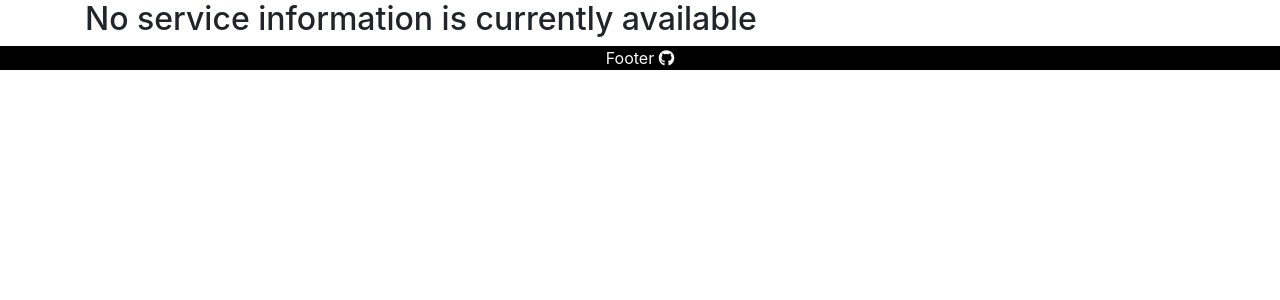
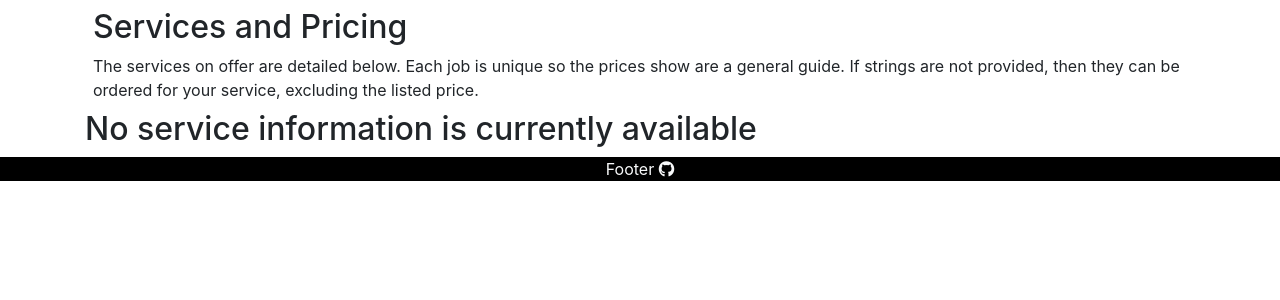
Before and after one commit to jts272/pp4-safe-hands-guitar-tech, a Django app: page /services/ in a window 1280 px wide. Shown: the part 86-386 px from the top of the page. Run offline with Django 3.2, Linux system fonts and the light colour scheme; data that the repository does not hold is empty.

Commit message:
feat: loop service content and style
More entries will be added to the service table, to test looping and ordering of information.

```diff
--- a/services/templates/services/services.html
+++ b/services/templates/services/services.html
@@ -1,16 +1,53 @@
 {% extends 'base.html' %} {% load static %} {% block content %}
 
 <div class="container">
-  {% if services %} {% for service in services %}
   <div class="row">
     <div class="col">
-      <img
-        src="{{ service.featured_image }}"
-        alt="{{ service.featured_image_alt }}" />
+      <h2 class="my-2 mx-2">Services and Pricing</h2>
+      <p class="my-2 mx-2">
+        The services on offer are detailed below. Each job is unique so the
+        prices show are a general guide. If strings are not provided, then they
+        can be ordered for your service, excluding the listed price.
+      </p>
     </div>
-    <div class="col">{{ service.name }}</div>
   </div>
-  {% endfor %}
+  {% if services %} {% for service in services %} {% if forloop.first %}
+  <div class="card mb-3">
+    <div class="row no-gutters">
+      <div class="col-md-4 d-flex">
+        <img
+          class="img-fluid img-thumbnail align-self-center"
+          src="{{ service.featured_image.url }}"
+          alt="{{ service.featured_image_alt }}" />
+      </div>
+      <div class="col-md-8">
+        <div class="card-body">
+          <h5 class="card-title">{{ service.name }}</h5>
+          <p class="card-text">{{ service.description|safe }}</p>
+          <strong class="card-text">Price: from £{{ service.price }}</strong>
+        </div>
+      </div>
+    </div>
+  </div>
+  {% elif forloop.counter|divisibleby:2 %}
+  <div class="card mb-3">
+    <div class="row no-gutters">
+      <div class="col-md-8">
+        <div class="card-body">
+          <h5 class="card-title">{{ service.name }}</h5>
+          <p class="card-text">{{ service.description|safe }}</p>
+          <strong class="card-text">Price: from £{{ service.price }}</strong>
+        </div>
+      </div>
+      <div class="col-md-4 d-flex">
+        <img
+          class="img-fluid img-thumbnail align-self-center"
+          src="{{ service.featured_image.url }}"
+          alt="{{ service.featured_image_alt }}" />
+      </div>
+    </div>
+  </div>
+  {% endif %} {% endfor %}
 </div>
 {% else %}
 <div class="row">
```
Also changed, not shown: 1 other file.
